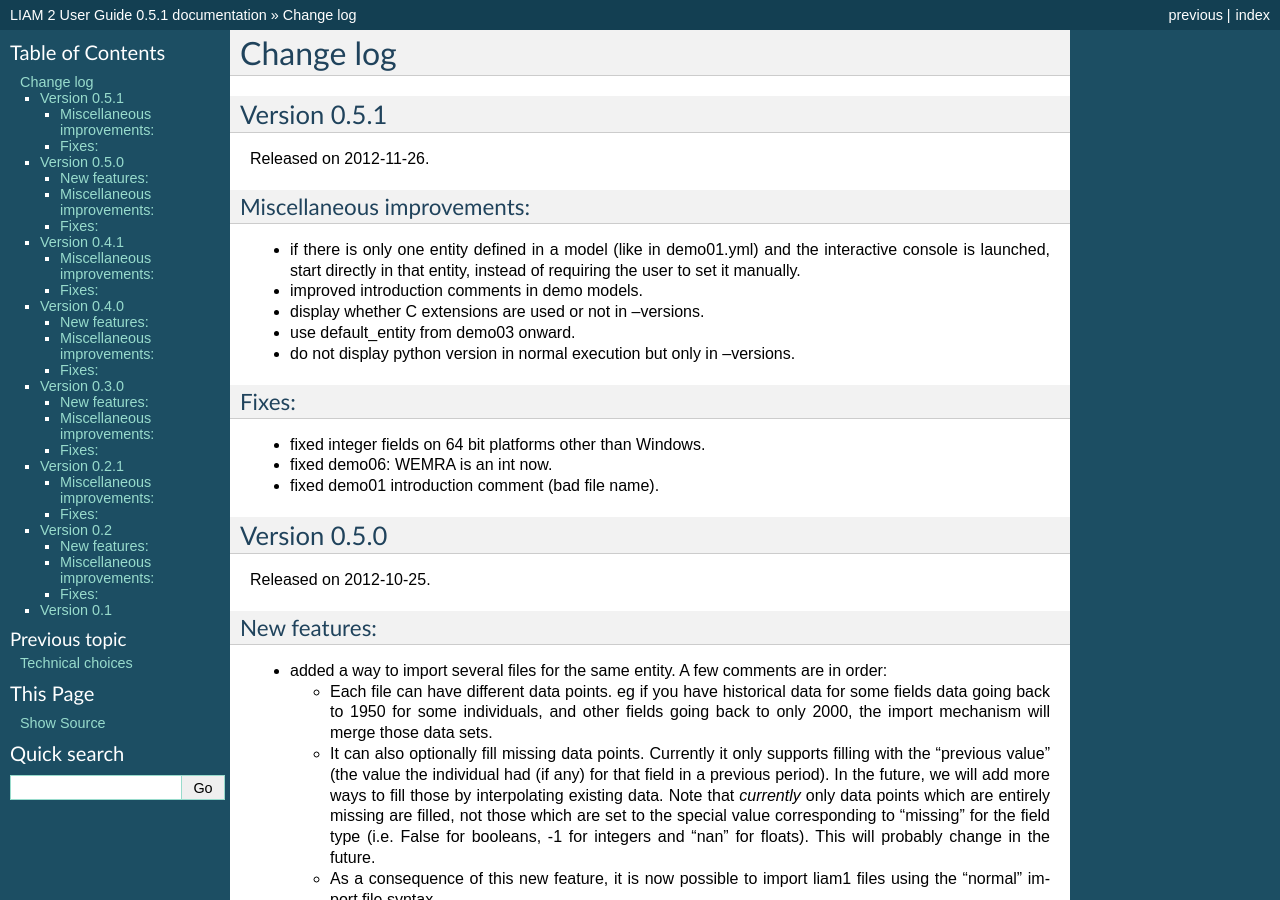
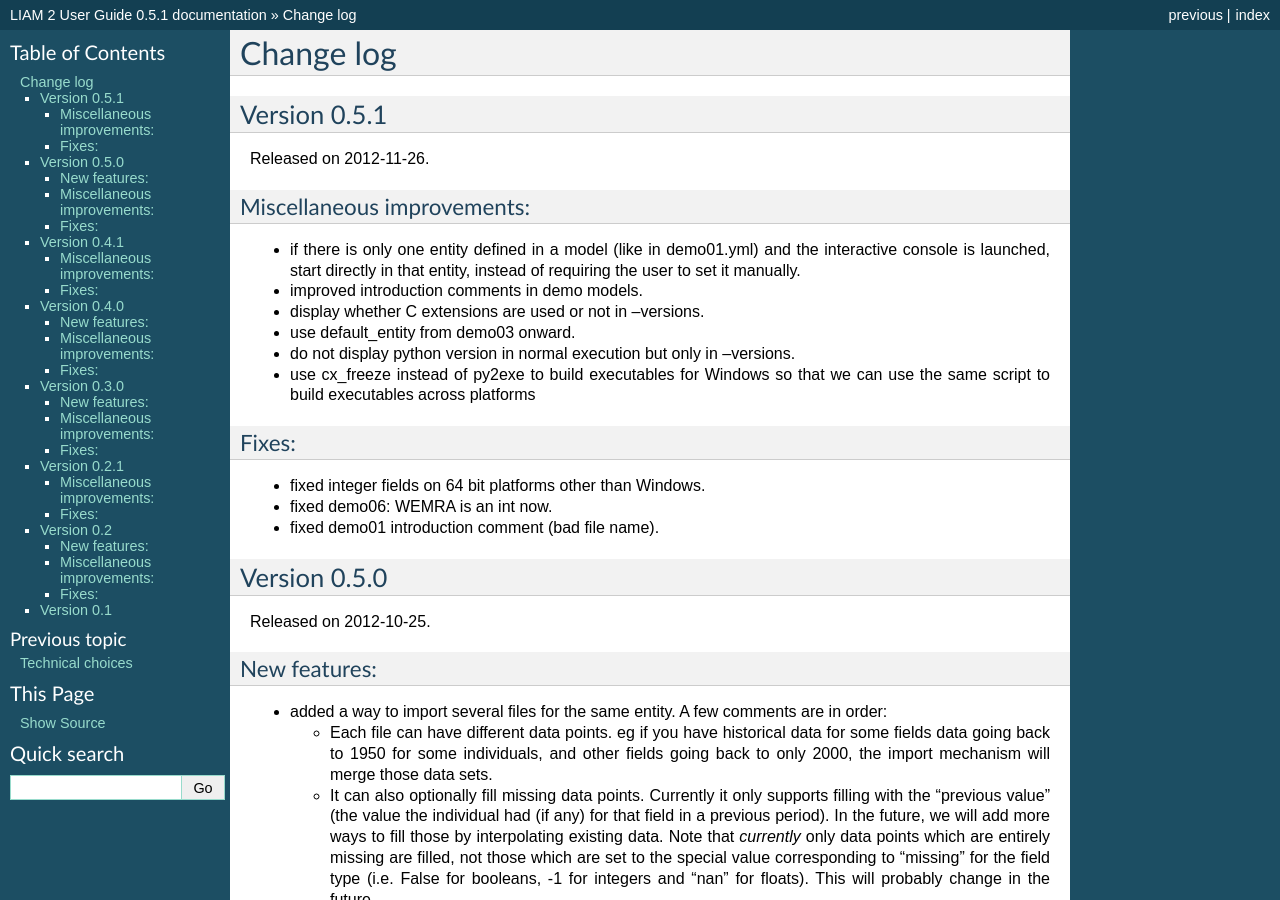
Before and after one commit to liam2/liam2, a Sphinx documentation site: the page built from doc/usersguide/source/changes.rst, in a window 1280 px wide and 900 px high. Built offline with Sphinx 7.4.7, drawn with Linux system fonts in a browser that asks for light colours; formulas are drawn with MathJax 3.

Commit message:
update changes

```diff
--- a/doc/usersguide/source/changes.rst
+++ b/doc/usersguide/source/changes.rst
@@ -22,6 +22,9 @@
 * use default_entity from demo03 onward.
 
 * do not display python version in normal execution but only in --versions.
+
+* use cx_freeze instead of py2exe to build executables for Windows so that
+  we can use the same script to build executables across platforms
 
 Fixes:
 ------
```
